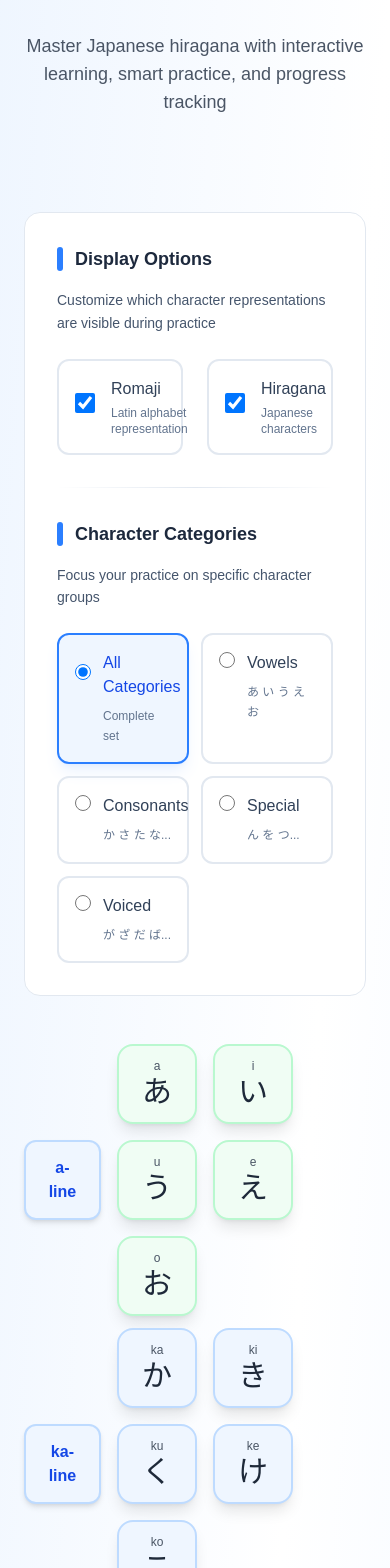
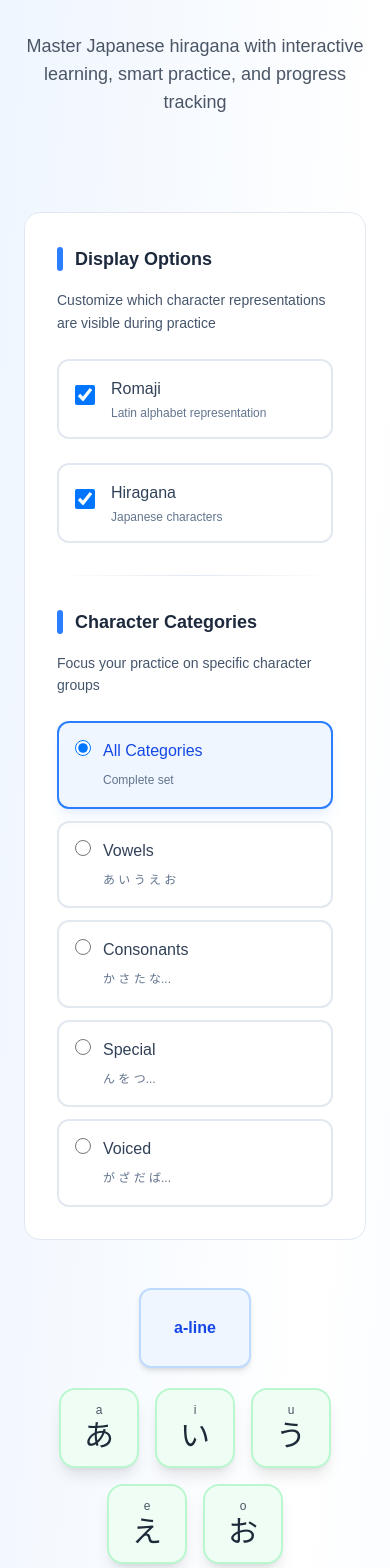
Before and after one commit to 47anjan/hiragana-chat, a Next.js app: page / in a window 390 px wide. Shown: the top 1568 px of the page. Built offline with nearby package versions, Linux system fonts and the light colour scheme.

Commit message:
make this responsive

```diff
--- a/components/HiraganaChart.tsx
+++ b/components/HiraganaChart.tsx
@@ -160,11 +160,14 @@ export default function HiraganaChart() {
                 if (filteredChars.length === 0) return null;
 
                 return (
-                  <div key={lineName} className="flex items-center gap-4">
+                  <div
+                    key={lineName}
+                    className="flex flex-col sm:flex-row  items-center gap-5"
+                  >
                     <div className="border-blue-200 bg-blue-50 text-blue-700 px-4 py-2 rounded-xl  w-28 h-20 border-2 flex items-center justify-center font-semibold flex-col text-base text-center shadow-md">
                       {lineName}
                     </div>
-                    <div className="flex gap-4 flex-wrap">
+                    <div className="flex gap-4 items-center justify-center sm:justify-start flex-wrap mb-5 sm:mb-0">
                       {characters.map((char, idx) =>
                         char ? (
                           renderCharacterCard(char, idx)
@@ -189,11 +192,14 @@ export default function HiraganaChart() {
                 if (filteredChars.length === 0) return null;
 
                 return (
-                  <div key={lineName} className="flex items-center gap-4">
+                  <div
+                    key={lineName}
+                    className="flex flex-col sm:flex-row  items-center gap-4"
+                  >
                     <div className="border-blue-200 bg-blue-50 text-blue-700 px-4 py-2 rounded-xl  w-28 h-20 border-2 flex items-center justify-center font-semibold flex-col text-base text-center shadow-md">
                       {lineName}
                     </div>
-                    <div className="flex gap-4 flex-wrap">
+                    <div className="flex gap-4 items-center justify-center sm:justify-start flex-wrap mb-5 sm:mb-0">
                       {characters.map((char, idx) =>
                         char ? (
                           renderCharacterCard(char, idx)
@@ -213,7 +219,7 @@ export default function HiraganaChart() {
   };
 
   return (
-    <div className="min-h-screen  bg-gradient-to-br from-blue-50 via-white to-blue-50">
+    <div className="min-h-screen flex   bg-gradient-to-br from-blue-50 via-white to-blue-50">
       <div className="max-w-6xl mx-auto px-6 py-8">
         {/* Enhanced Header */}
         <header className="mb-12">
@@ -245,7 +251,7 @@ export default function HiraganaChart() {
                       Customize which character representations are visible
                       during practice
                     </p>
-                    <div className="grid grid-cols-2 gap-6 mt-6">
+                    <div className="grid sm:grid-cols-2 gap-6 mt-6">
                       <label className="group flex items-center gap-4 p-4 rounded-xl border-2 border-slate-200 hover:border-blue-300 hover:bg-blue-50/50 transition-all duration-200 cursor-pointer">
                         <div className="relative">
                           <input
@@ -299,7 +305,7 @@ export default function HiraganaChart() {
                     <p className="text-sm text-slate-600 leading-relaxed">
                       Focus your practice on specific character groups
                     </p>
-                    <div className="grid grid-cols-2 sm:grid-cols-3 lg:grid-cols-5 gap-3 mt-6">
+                    <div className="grid sm:grid-cols-2 md:grid-cols-3 lg:grid-cols-5 gap-3 mt-6">
                       {[
                         {
                           value: null,
@@ -378,7 +384,10 @@ export default function HiraganaChart() {
         {/* Enhanced Footer */}
         <footer className="mt-16 pt-8 border-t border-gray-200">
           <div className="mt-8 text-center text-sm text-gray-500">
-            <p>Keep practicing daily for the best results • がんばって！</p>
+            <p className="text-base font-medium">
+              Made by Joshua • Keep practicing daily for the best results •
+              がんばって！
+            </p>
           </div>
         </footer>
       </div>
```
